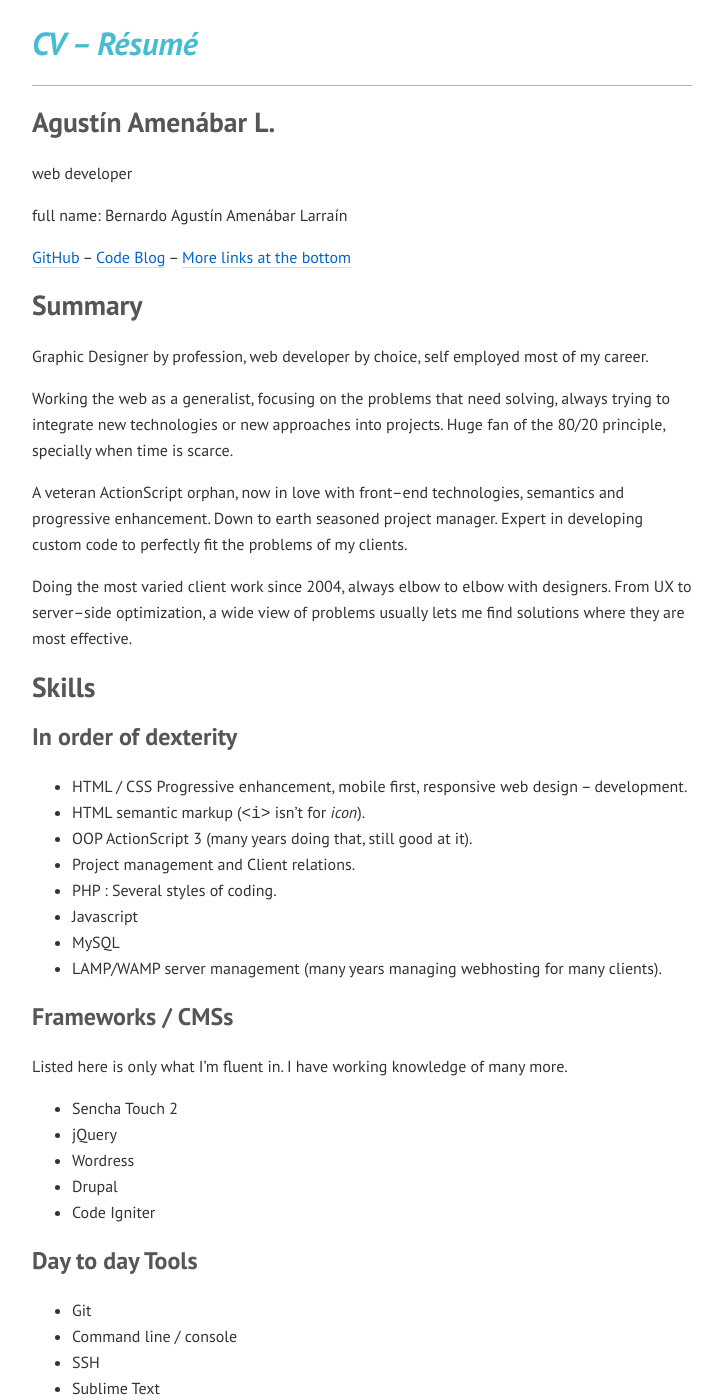
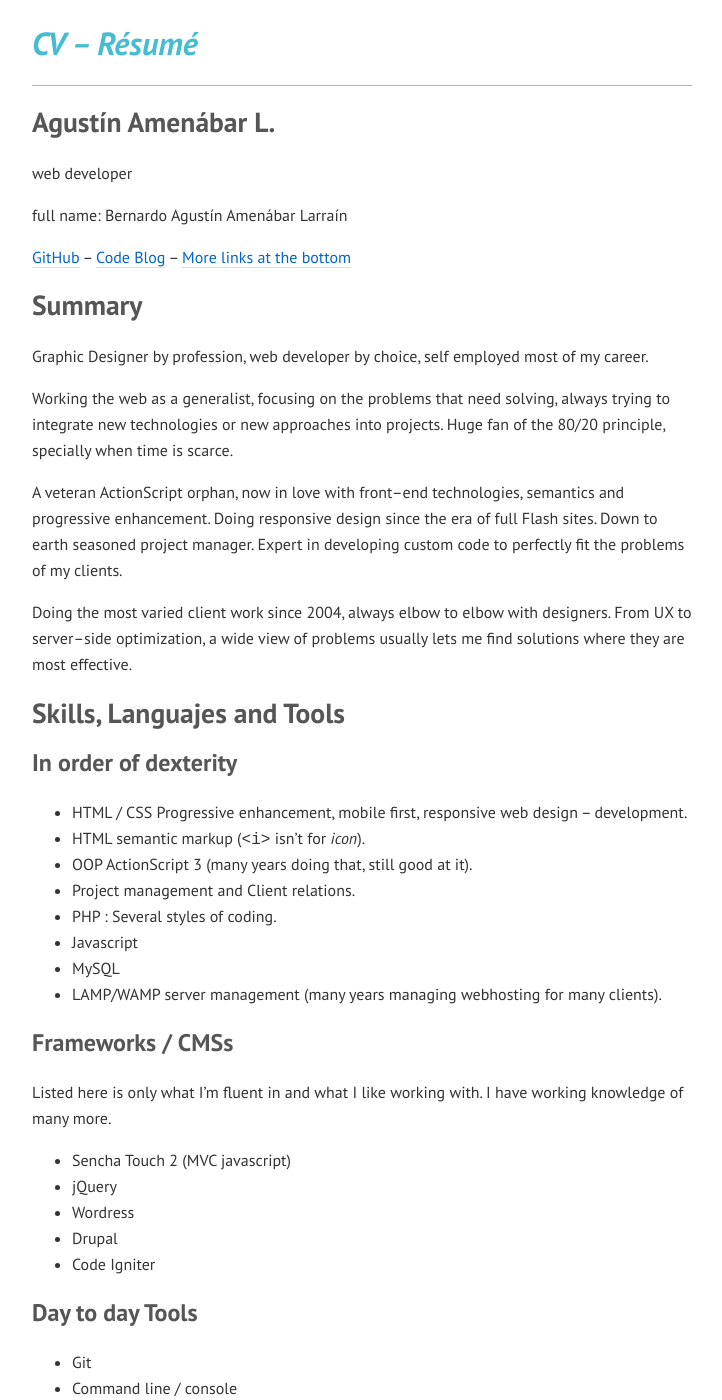
Before and after one commit to baamenabar/cv, a Jekyll site: the page built from index.md, in a window 1280 px wide and 1400 px high. Shown: the whole window, without its empty margins (278-1000 px from the left). Built offline with Jekyll 4.4.1, drawn with Linux system fonts in a browser that asks for light colours; some of the changed text lies outside the part shown.

```diff
--- /dev/null
+++ b/CNAME
@@ -0,0 +1 @@
+iminabar.com
--- a/_includes/cv.md
+++ b/_includes/cv.md
@@ -13,11 +13,11 @@ Graphic Designer by profession, web developer by choice, self employed most of m
 
 Working the web as a generalist, focusing on the problems that need solving, always trying to integrate new technologies or new approaches into projects. Huge fan of the 80/20 principle, specially when time is scarce.
 
-A veteran ActionScript orphan, now in love with front–end technologies, semantics and progressive enhancement. Down to earth seasoned project manager. Expert in developing custom code to perfectly fit the problems of my clients.
+A veteran ActionScript orphan, now in love with front–end technologies, semantics and progressive enhancement. Doing responsive design since the era of full Flash sites. Down to earth seasoned project manager. Expert in developing custom code to perfectly fit the problems of my clients.
 
 Doing the most varied client work since 2004, always elbow to elbow with designers. From UX to server–side optimization, a wide view of problems usually lets me find solutions where they are most effective.
 
-## Skills
+## Skills, Languajes and Tools
 
 ### In order of dexterity
 
@@ -32,9 +32,9 @@ Doing the most varied client work since 2004, always elbow to elbow with designe
 
 ### Frameworks / CMSs
 
-Listed here is only what I'm fluent in. I have working knowledge of many more.
+Listed here is only what I'm fluent in and what I like working with. I have working knowledge of many more.
 
-* Sencha Touch 2
+* Sencha Touch 2 (MVC javascript)
 * jQuery
 * Wordress
 * Drupal
@@ -95,6 +95,8 @@ A long project where I did the information architecture based on the printed cat
 While one showed me the magic of doing CSS with compass/sass, the other marveled me with the MVC framework CodeIgniter.
 
 Again I integrated a modified version of my **[jQuery File Upload and Crop](https://github.com/baamenabar/jQuery-File-Upload-and-Crop)** project, for the administration of banners, it was a great success with the admins of the site.
+
+In May 2013 addapted the [Simplecart-JS](https://github.com/wojodesign/simplecart-js) library to make a quotation cart for the site. It works completely in the front end, using localstorage and cookies to manage the “session”.
 
 ----
 
```
Also changed, not shown: 2 other files.
